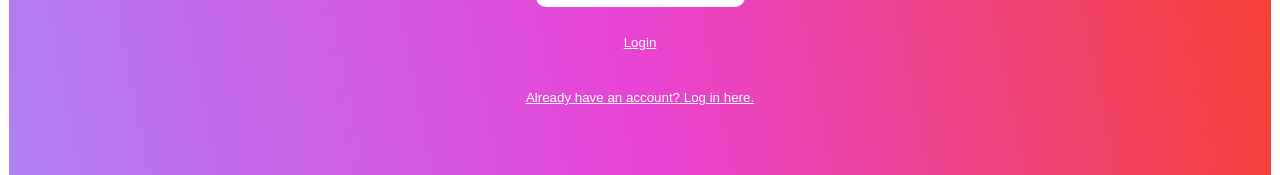
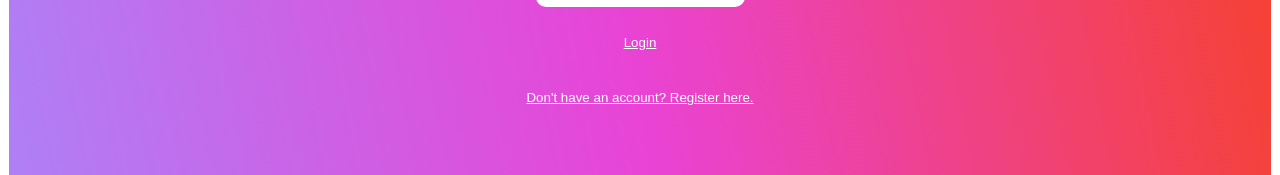
Before and after one commit to 01bbae/Travel-Itenerary-Planner, a React (Create React App) app in the folder frontend/: page /login in a window 1280 px wide. Shown: the part 518-693 px from the top of the page. Built offline with nearby package versions, Linux system fonts and the light colour scheme.

Commit message:
Small logic change to conditional rendering

```diff
--- a/frontend/src/components/Login/Login.js
+++ b/frontend/src/components/Login/Login.js
@@ -77,8 +77,8 @@ export default function Login(props) {
       </form>
       <button className="button" onClick={() => setRegister(!register)}>
         {register
-          ? "Don't have an account? Register here."
-          : "Already have an account? Log in here."}
+          ? "Already have an account? Log in here."
+          : "Don't have an account? Register here."}
       </button>
     </div>
   );
```
